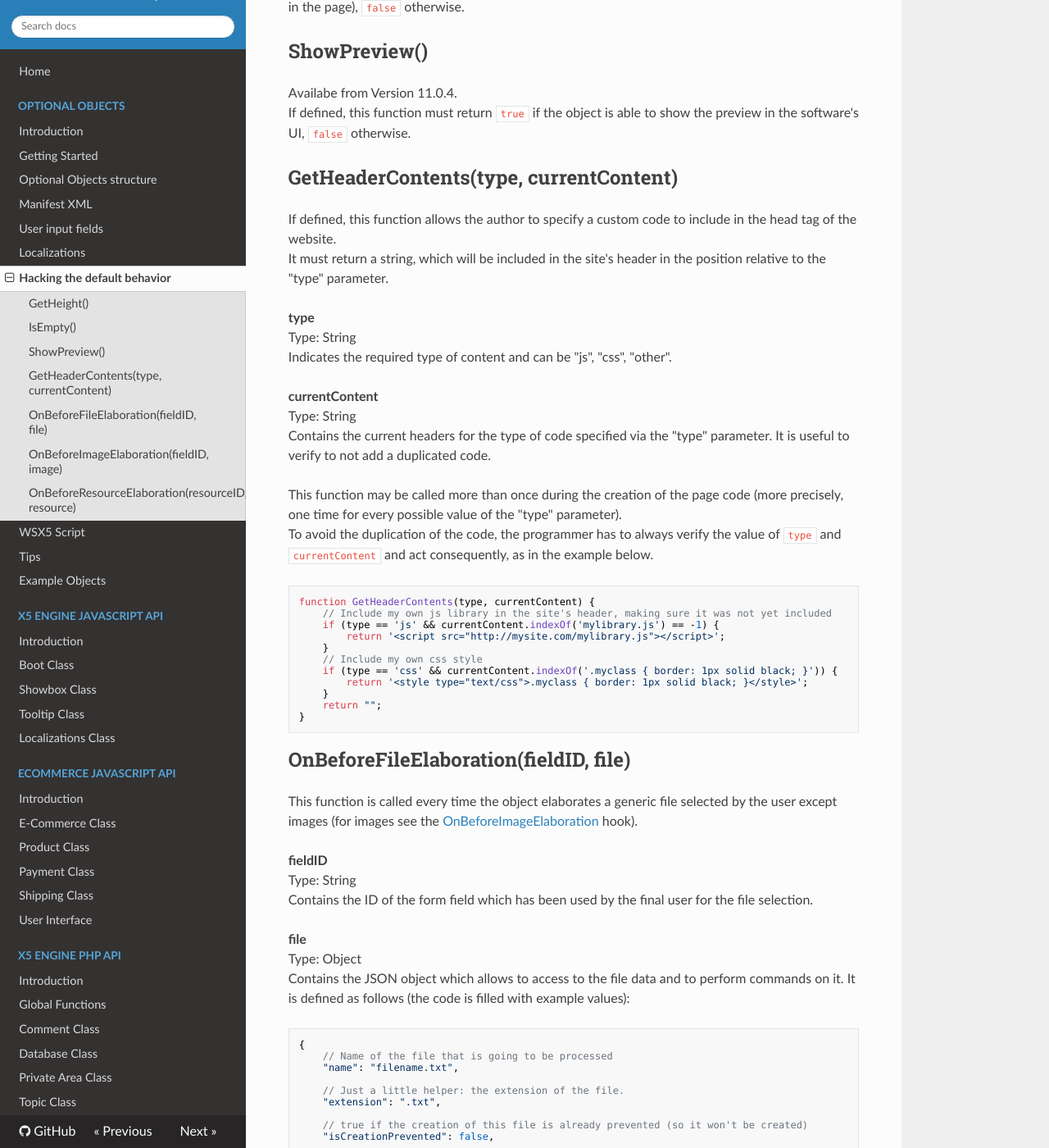
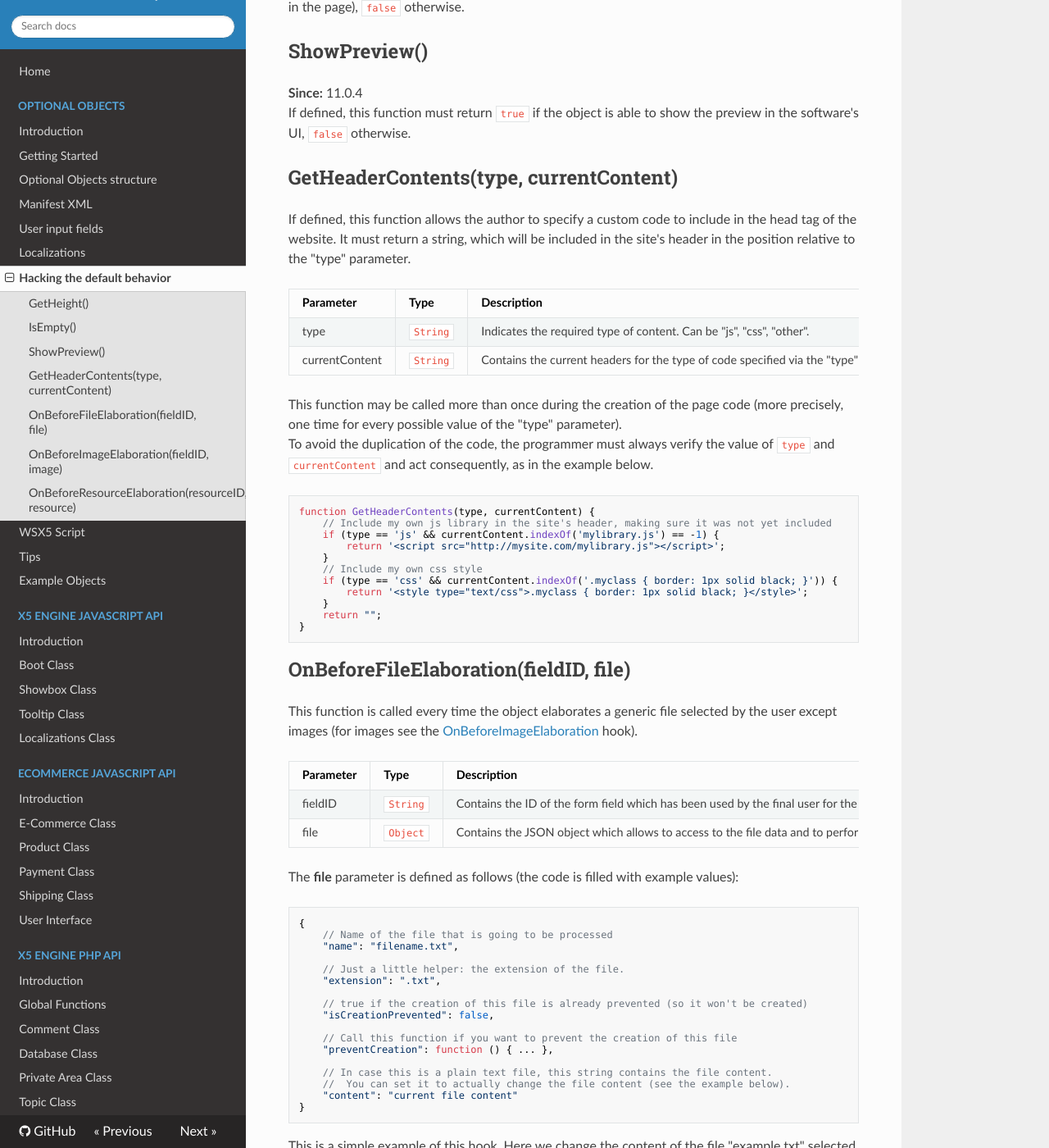
Before and after one commit to WebSiteX5/wsx5-developers-guide, an MkDocs documentation site: the page built from docs/optional-objects/hooks.md, in a window 1280 px wide and 1400 px high, scrolled down 638 px. Shown: the whole window at 82% size. Built offline with MkDocs 1.6.1, drawn with Linux system fonts in a browser that asks for light colours; nearby versions of some CDN libraries; old or Windows-style settings are respelled for this version of MkDocs; some of the changed text lies outside the part shown.

Commit message:
Better parameter tables in the Optional Objects hooks page

````diff
--- a/docs/optional-objects/hooks.md
+++ b/docs/optional-objects/hooks.md
@@ -6,7 +6,7 @@ This tag contains the WSX5Script code which has to be run in specific moments in
 
 ## GetHeight()
 If the `CustomHeight` tag has not been set in the XML code of manifest, this function will be called every time it will be necessary to calculate the height of the object.
-It must return an integer value greater than zero.
+It must return an integer value greater than zero representing the height of the object.
 
 If the CustomHeight tag has not been set in the manifest and this function is not defined, WebSite X5 will use its own height algorithm, that is, WebSite X5 will be less precise.
 
@@ -14,23 +14,20 @@ If the CustomHeight tag has not been set in the manifest and this function is no
 If defined, this function must return `true` if the object has to be considered empty (so not shown in the page), `false` otherwise.
 
 ## ShowPreview()
-Availabe from Version 11.0.4.
+**Since:** 11.0.4
 If defined, this function must return `true` if the object is able to show the preview in the software's UI, `false` otherwise.
 
 ## GetHeaderContents(type, currentContent)
-If defined, this function allows the author to specify a custom code to include in the head tag of the website.
-It must return a string, which will be included in the site's header in the position relative to the "type" parameter.
+If defined, this function allows the author to specify a custom code to include in the head tag of the website. It must return a string, which will be included in the site's header in the position relative to the "type" parameter.
 
-**type**
-Type: String
-Indicates the required type of content and can be "js", "css", "other".
-
-**currentContent**
-Type: String
-Contains the current headers for the type of code specified via the "type" parameter. It is useful to verify to not add a duplicated code.
+|Parameter     | Type   | Description                                                           |
+|--------------|--------|-----------------------------------------------------------------------|
+|type          |`String`|Indicates the required type of content. Can be "js", "css", "other".   |
+|currentContent|`String`|Contains the current headers for the type of code specified via the "type" parameter. It is useful to verify to not add a duplicated code.|
 
 This function may be called more than once during the creation of the page code (more precisely, one time for every possible value of the "type" parameter).
-To avoid the duplication of the code, the programmer has to always verify the value of `type` and `currentContent` and act consequently, as in the example below.
+To avoid the duplication of the code, the programmer must always verify the value of `type` and
+`currentContent` and act consequently, as in the example below.
 
 ```javascript
 function GetHeaderContents(type, currentContent) {
@@ -49,13 +46,12 @@ function GetHeaderContents(type, currentContent) {
 ## OnBeforeFileElaboration(fieldID, file)
 This function is called every time the object elaborates a generic file selected by the user except images (for images see the [OnBeforeImageElaboration](#onbeforeimageelaborationfieldid-image) hook).
 
-**fieldID**
-Type: String
-Contains the ID of the form field which has been used by the final user for the file selection.
+|Parameter | Type   | Description                                                                                     |
+|----------|--------|-------------------------------------------------------------------------------------------------|
+| fieldID  |`String`| Contains the ID of the form field which has been used by the final user for the file selection. |
+| file     |`Object`| Contains the JSON object which allows to access to the file data and to perform commands on it. |
 
-**file**
-Type: Object
-Contains the JSON object which allows to access to the file data and to perform commands on it. It is defined as follows (the code is filled with example values):
+The **file** parameter is defined as follows (the code is filled with example values):
 ```javascript
 {
 	// Name of the file that is going to be processed
@@ -92,17 +88,19 @@ function OnBeforeFileElaboration(fieldID, file) {
 ## OnBeforeImageElaboration(fieldID, image)
 This function is called every time the object elaborates an image file selected by the user.
 
-**fieldID**
-Type: String
-Contains the ID of the form field which has been used by the user to select the file.
+|Parameter | Type   | Description                                                                           |
+|----------|--------|---------------------------------------------------------------------------------------|
+|fieldID   |`String`| Contains the ID of the form field which has been used by the user to select the file. |
+|image     |`Object`|Contains the JSON object which allows to access the the image data and to perform some operations of it.|
 
-**image**
-Type: Object
-Contains the JSON object which allows to access the the image data and to perform some operations of it.
-In addition to the attributes present in the file parameter of the `OnBeforeFileElaboration` function, the parameter image is a JSON object defined as follows (the code is filled with example values):
+The **image** parameter is a JSON object defined as follows (the code is filled with example values):
 
 ```javascript
 {
+	// NOTE:
+	// It has the same attributes defined for the "file" parameter of "OnBeforeFileElaboration"
+	// plus the following ones..
+
 	// The original image width
 	"sourceWidth": 100,
 
@@ -122,17 +120,15 @@ In addition to the attributes present in the file parameter of the `OnBeforeFile
 ```
 
 ## OnBeforeResourceElaboration(resourceID, resource)
-Available from Version 11.0.4.
+**Since**: 11.0.4
 This function is called everytime the object elaborates a resource file linked in the manifest.
 
-**resourceID**
-Type: String
-Contains the resource ID
+|Parameter | Type   | Description                                                                                                    |
+|----------|--------|----------------------------------------------------------------------------------------------------------------|
+|resourceID|`String`| Contains the resource ID                                                                                       |
+|resource  |`Object`| Contains a JSON object which allows to access to the data of the resource and to perform some operations on it.|
 
-**resource**
-Type: Object
-Contains a JSON object which allows to access to the data of the resource and to perform some operations on it.
-It is defined as follows (the code is filled with example values):
+The **resource** parameter is defined as follows (the code is filled with example values):
 ```javascript
 {
 	// The original file name
````
